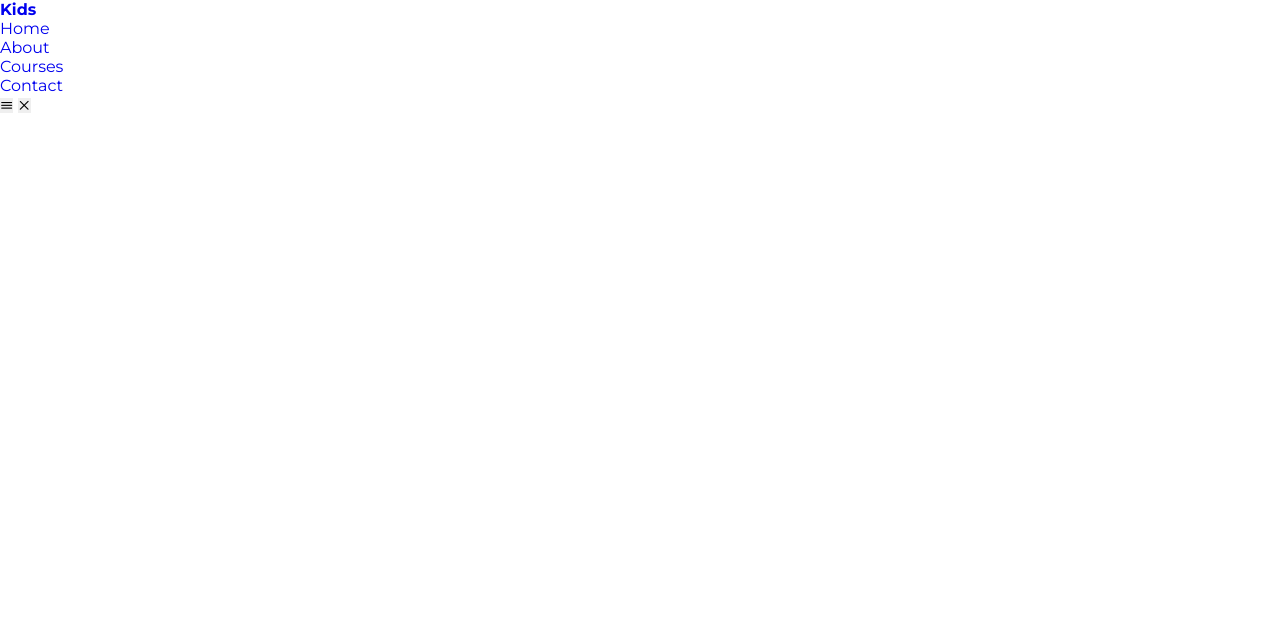
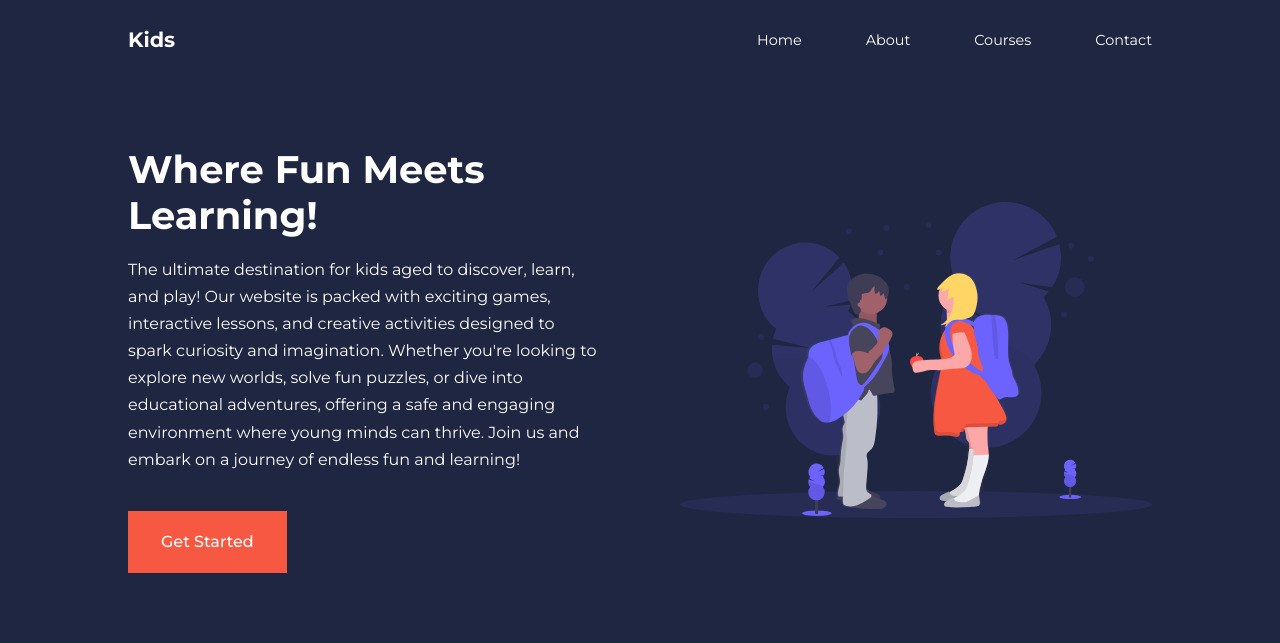
Before and after one commit to EddieProgammer24/Kids-Learning-App, a plain HTML site: page index.html in a window 1280 px wide. Drawn offline with nearby package versions, Linux system fonts and the light colour scheme.

Commit message:
Header Section

```diff
--- a/css/style.css
+++ b/css/style.css
@@ -21,7 +21,7 @@
     --color-bg1:#2e3267;
     --color-bg2:#424890;
 
-    --container-width-lg: 76%;
+    --container-width-lg: 80%;
     --container-width-md: 90%;
     --container-width-sm: 94%;
 
@@ -31,4 +31,132 @@
 
 body{
     font-family: "Montserrat", sans-serif;
+    line-height: 1.7;
+    color: var(--color-white);
+    background: var(--color-bg);
 }
+
+.container{
+    width: var(--container-width-lg);
+    margin: 0 auto;
+}
+
+section{
+    padding: 6rem 0;
+}
+
+section h2{
+    text-align: center;
+    margin-bottom: 4rem;
+}
+
+h1,
+h2,
+h3,
+h4,
+h5{
+    line-height: 1.2;
+}
+
+h1{
+    font-size: 2.4rem;
+}
+
+h2{
+    font-size: 2rem;
+}
+
+h3{
+    font-size: 1.6rem;
+}
+
+h4{
+    font-size: 1.3rem;
+}
+
+a{
+    color: var(--color-white);
+}
+
+img{
+    width: 100%;
+    display: block;
+    object-fit: cover;
+}
+.btn{
+    display: inline-block;
+    background: var(--color-white);
+    color: var(--color-black);
+    padding: 1rem 2rem;
+    border: 1px solid transparent;
+    font-weight: 500;
+    transition: var(--transition);
+}
+
+.btn:hover{
+    background: transparent;
+    color: var(--color-white);
+    border: var(--color-white);
+}
+
+.btn-primary{
+    background: var(--colo-danger);
+    color: var(--color-white);
+}
+
+/* ==================== Nav Bar =================*/
+nav{
+    background:transparent;
+    width: 100vw;
+    height: 5rem;
+    position: fixed;
+    top: 0;
+    z-index: 11;
+}
+
+.nav__container{
+    height: 100%;
+    display: flex;
+    justify-content: space-between;
+    align-items: center;
+}
+
+nav button{
+    display: none;
+}
+
+.nav__menu{
+    display: flex;
+    align-items: center;
+    gap: 4rem;
+}
+
+.nav__menu a{
+    font-size: 0.9rem;
+    transition: var(--transition);
+}
+
+.nav__menu a:hover{
+    color: var(--color-bg2);
+}
+
+/* ==================== Header =================*/
+header{
+    position: relative;
+    top: 5rem;
+    overflow: hidden;
+    height: 70vh;
+    margin-bottom: 5rem;
+}
+
+.header__container{
+    display: grid;
+    grid-template-columns: 1fr 1fr;
+    align-items: center;
+    gap: 5rem;
+    height: 100%;
+}
+
+.header__left p{
+    margin: 1rem 0 2.4rem;
+}
--- a/index.html
+++ b/index.html
@@ -16,6 +16,8 @@
 <link href="https://fonts.googleapis.com/css2?family=Montserrat:ital,wght@0,100..900;1,100..900&display=swap" rel="stylesheet">
 </head>
 <body>
+
+    <!--=========================== NavBar Start==================-->
     <nav>
         <div class="container nav__container">
             <a href="index.html"><h4>Kids</h4></a>
@@ -29,5 +31,34 @@
             <button id="close-menu-btn"><i class="uil uil-multiply"></i></button>
         </div>
     </nav>
+    <!--=========================== NavBar End==================-->
+
+    <!--=========================== Header Start==================-->
+    <header>
+        <div class="container header__container">
+            <div class="header__left">
+                <h1>Where Fun Meets Learning!</h1>
+                <p>The ultimate destination for kids aged to discover, learn, and play!
+                    Our website is packed with exciting games, interactive lessons,
+                    and creative activities designed to spark curiosity and imagination.
+                    Whether you're looking to explore new worlds, solve fun puzzles, or dive into educational adventures,
+                     offering a safe and engaging environment where young minds can thrive.
+                     Join us and embark on a journey of endless fun and learning!
+
+                    </p>
+
+                <a href="courses.html" class="btn btn-primary">Get Started</a>
+            </div>
+
+            <div class="header__right">
+                <div class="header__right-image">
+                    <img src="./images/header.svg">
+                </div>
+            </div>
+        </div>
+    </header>
+    <!--=========================== Header End==================-->
+
+
 </body>
 </html>
```
Also changed, not shown: images/header.svg (added).
